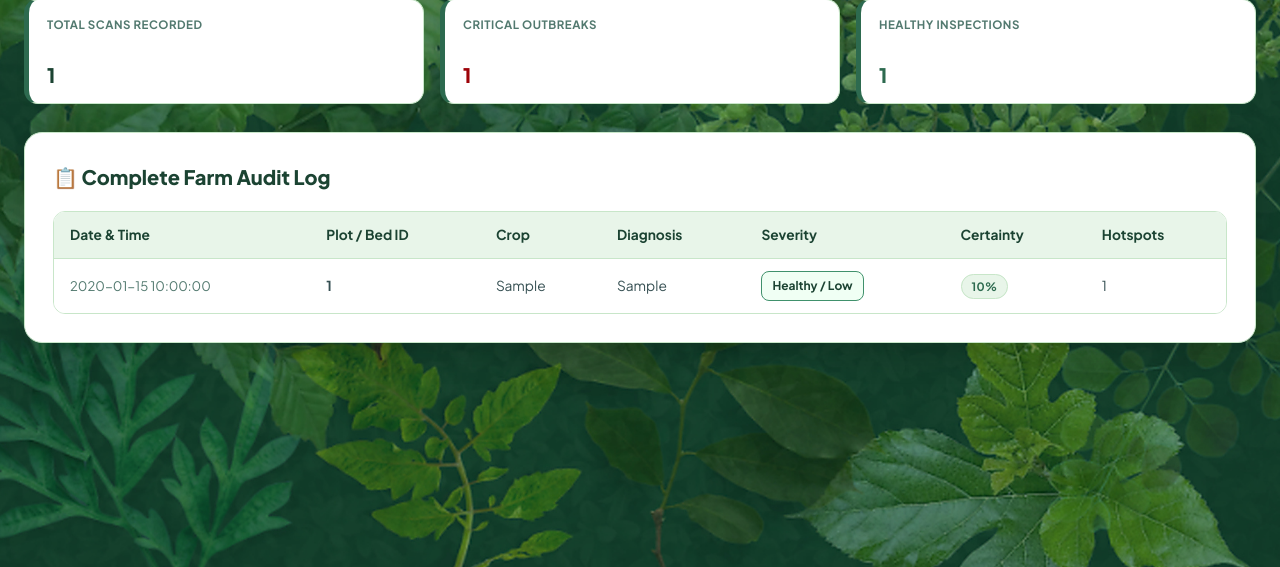
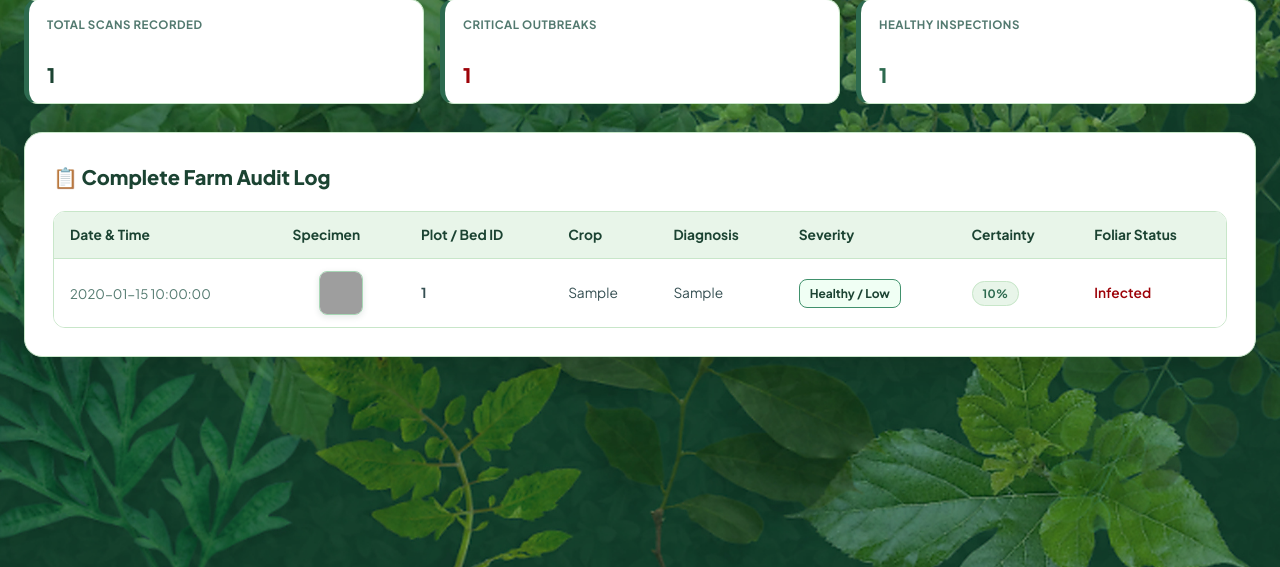
Before and after one commit to JagtapRajnandini/Crop-Disease-Detection, a Flask app: template templates/history.html in a window 1280 px wide. Shown: the part 216-783 px from the top of the page. Run offline with Flask 3, Linux system fonts and the light colour scheme; the template is opened without the code that fills it: most values are stand-ins (such as "Sample title", 1, 10 or a date in 2020); some libraries are stand-ins or nearby versions; grey boxes are pictures that could not be loaded.

Commit message:
feat(ui): add specimen thumbnail image preview to farm audit history table

```diff
--- a/templates/history.html
+++ b/templates/history.html
@@ -45,18 +45,31 @@
                 <thead>
                     <tr>
                         <th>Date & Time</th>
+                        <th>Specimen</th>
                         <th>Plot / Bed ID</th>
                         <th>Crop</th>
                         <th>Diagnosis</th>
                         <th>Severity</th>
                         <th>Certainty</th>
-                        <th>Hotspots</th>
+                        <th>Foliar Status</th>
                     </tr>
                 </thead>
                 <tbody>
                     {% for s in scans %}
                     <tr>
-                        <td style="color: #52796F; font-size: 0.82rem;">{{ s.created_at }}</td>
+                        <td style="color: #52796F; font-size: 0.82rem; white-space: nowrap;">{{ s.created_at }}</td>
+                        <td style="text-align: center;">
+                            {% if s.image_path %}
+                                <a href="/{{ s.image_path }}" target="_blank" title="View Full Crop Specimen (New Tab)">
+                                    <img src="/{{ s.image_path }}" alt="{{ s.crop_species }}"
+                                         style="width: 44px; height: 44px; object-fit: cover; border-radius: 8px; border: 1.5px solid #A7D7B5; box-shadow: 0 2px 6px rgba(27,67,50,0.12); vertical-align: middle; cursor: pointer; transition: transform 0.18s ease;"
+                                         onmouseover="this.style.transform='scale(1.15)'"
+                                         onmouseout="this.style.transform='scale(1)'" />
+                                </a>
+                            {% else %}
+                                <span style="color: #94A3B8; font-size: 0.76rem;">No Photo</span>
+                            {% endif %}
+                        </td>
                         <td><strong>{{ s.plot_id }}</strong></td>
                         <td>{{ s.crop_species }}</td>
                         <td>{{ s.primary_condition }}</td>
@@ -70,7 +83,7 @@
                             {% endif %}
                         </td>
                         <td><span class="brand-badge">{{ (s.confidence * 100)|round(1) }}%</span></td>
-                        <td>{{ s.hotspots_count }}</td>
+                        <td style="font-weight: 600; color: {{ '#9D0208' if s.hotspots_count > 0 else '#2D6A4F' }};">{{ 'Infected' if s.hotspots_count > 0 else 'Clean' }}</td>
                     </tr>
                     {% endfor %}
                 </tbody>
```
